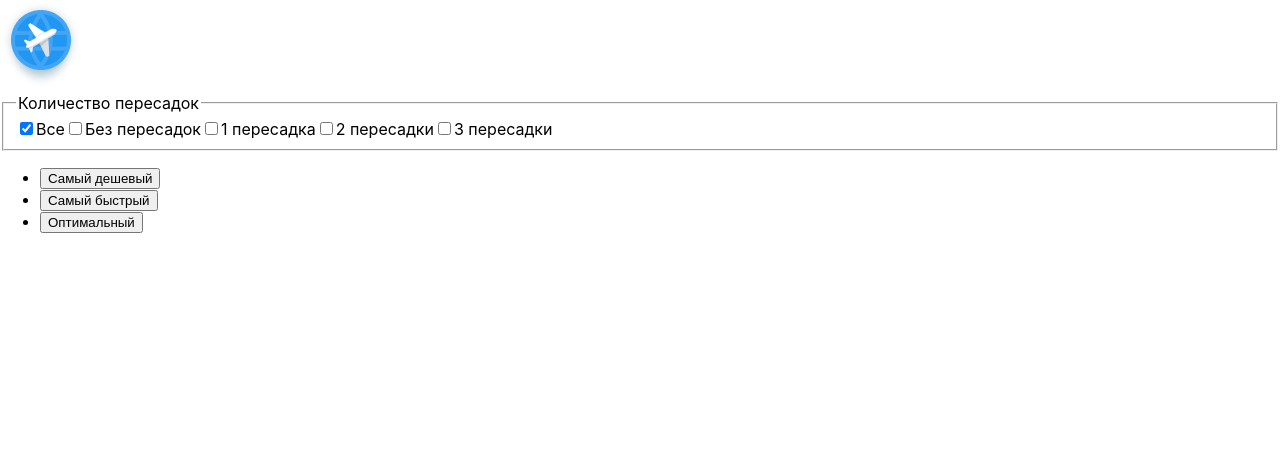
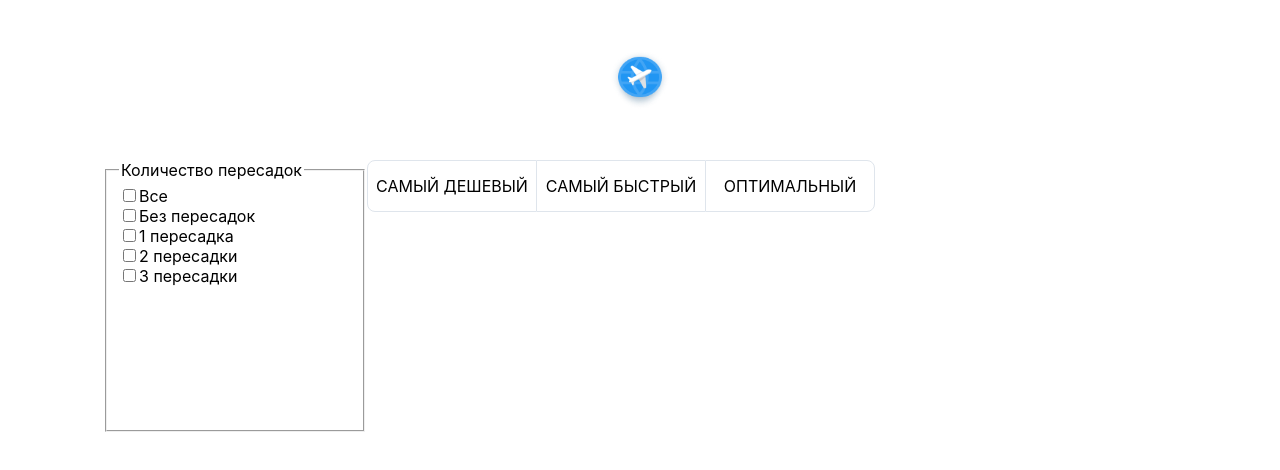
Before and after one commit to gawr1k/aviasales, a React (Create React App) app: page / in a window 1280 px wide. Shown: the top 470 px of the page. Built offline with nearby package versions, Linux system fonts and the light colour scheme; no server answers.

Commit message:
made filter markup and styled the buttons cheapest, fastest, optimal

```diff
--- a/src/App.jsx
+++ b/src/App.jsx
@@ -1,3 +1,4 @@
+/* eslint-disable jsx-a11y/label-has-associated-control */
 import './App.scss';
 import React, { useEffect } from 'react';
 import AviasalesTicketFetcher from './api/api';
@@ -36,7 +37,7 @@ function App() {
         <fieldset className="filter">
           <legend className="filter__title">Количество пересадок</legend>
           <label className="filter__checkbox" htmlFor="allStops">
-            <input type="checkbox" name="allStops" value="all" checked />
+            <input type="checkbox" name="allStops" value="all" />
             Все
           </label>
           <label className="filter__checkbox" htmlFor="nonStop">
@@ -57,11 +58,14 @@ function App() {
           </label>
         </fieldset>
         <nav className="content__navigation">
-          <ul className="content__navigation__list">
-            <li><button className="content__navigation__list__btn" type="button">Самый дешевый</button></li>
-            <li><button className="content__navigation__list__btn" type="button">Самый быстрый</button></li>
-            <li><button className="content__navigation__list__btn" type="button">Оптимальный</button></li>
-          </ul>
+          <input type="radio" id="cheap" name="filter" className="content__navigation__radio" />
+          <label htmlFor="cheap" className="content__navigation__label one">Самый дешевый</label>
+
+          <input type="radio" id="fast" name="filter" className="content__navigation__radio" />
+          <label htmlFor="fast" className="content__navigation__label two">Самый быстрый</label>
+
+          <input type="radio" id="optimal" name="filter" className="content__navigation__radio" />
+          <label htmlFor="optimal" className="content__navigation__label three">Оптимальный</label>
         </nav>
       </main>
     </div>
--- a/src/App.scss
+++ b/src/App.scss
@@ -0,0 +1,81 @@
+.container {
+    display: flex;
+    flex-direction: column;
+    justify-content: center;
+    .header{
+        display: flex;
+        justify-content: center;
+        &__logo{
+            width: 60px;
+            height: 60px;
+            margin-top: 50px;
+            margin-bottom: 50px;
+        }
+    }
+    .content{
+        margin-left: 103px;
+        margin-right: 103px;
+        display: flex;
+        .filter{
+            display: flex;
+            flex-direction: column;
+            width: 232px;
+            height: 252px;
+        }
+        &__navigation {
+            display: flex;
+            &__radio {
+                display: none;
+            }
+            .one{
+                border-top-left-radius: 0.5em;
+                border-bottom-left-radius: 0.5em;
+            }
+            .two{
+                border-right: none;
+                border-left: none;
+            }
+            .three{
+                border-top-right-radius: 0.5em;
+                border-bottom-right-radius: 0.5em;
+            }
+
+            &__label {
+                width: 168px;
+                height: 50px;
+                border: 1px solid #DFE5EC;
+                margin: 0;
+                border-radius: 0;
+                display: flex;
+                align-items: center;
+                justify-content: center;
+                cursor: pointer;
+                text-transform: uppercase;
+                transition: background-color 0.3s ease; // Анимация изменения цвета
+
+                &:hover {
+                  background-color: #2196F3; // Цвет при наведении
+                }
+
+                &:active {
+                  background-color: #2196F3; // Цвет при нажатии
+                }
+
+                // Стили для невыбранной кнопки
+                & + .content__navigation__label {
+                  margin-left: 10px; // Расстояние между кнопками
+                }
+              }
+          }
+    }
+}
+
+
+
+
+
+
+  .content__navigation__radio:checked + .content__navigation__label {
+    background-color: #2196F3; // Цвет для выбранной кнопки
+    color: white;
+  }
--- a/src/index.js
+++ b/src/index.js
@@ -3,10 +3,9 @@ import ReactDOM from 'react-dom/client';
 import './index.css';
 import App from './App';
 
-
 const root = ReactDOM.createRoot(document.getElementById('root'));
 root.render(
   <React.StrictMode>
     <App />
-  </React.StrictMode>
+  </React.StrictMode>,
 );
```
Also changed, not shown: package.json (+6 -1 lines), 1 other file (tests, documents, lock files or other folders).
